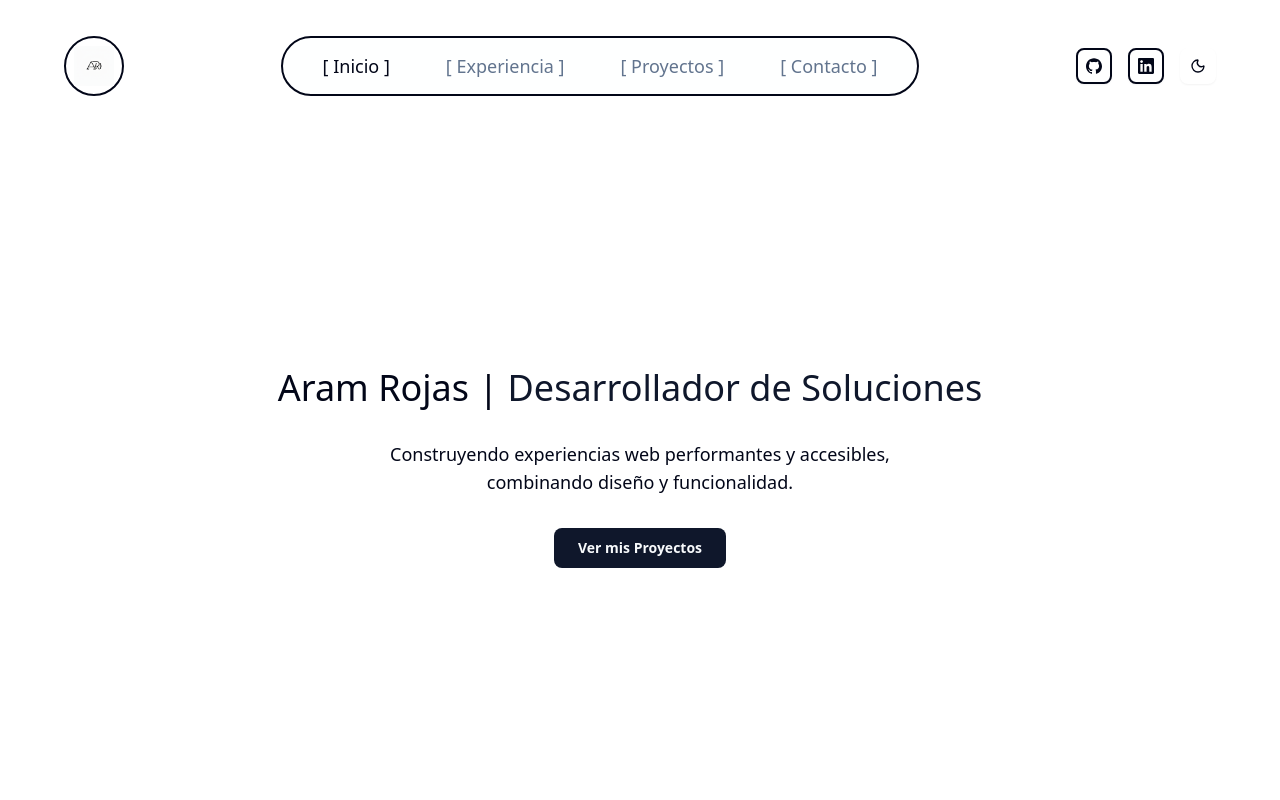
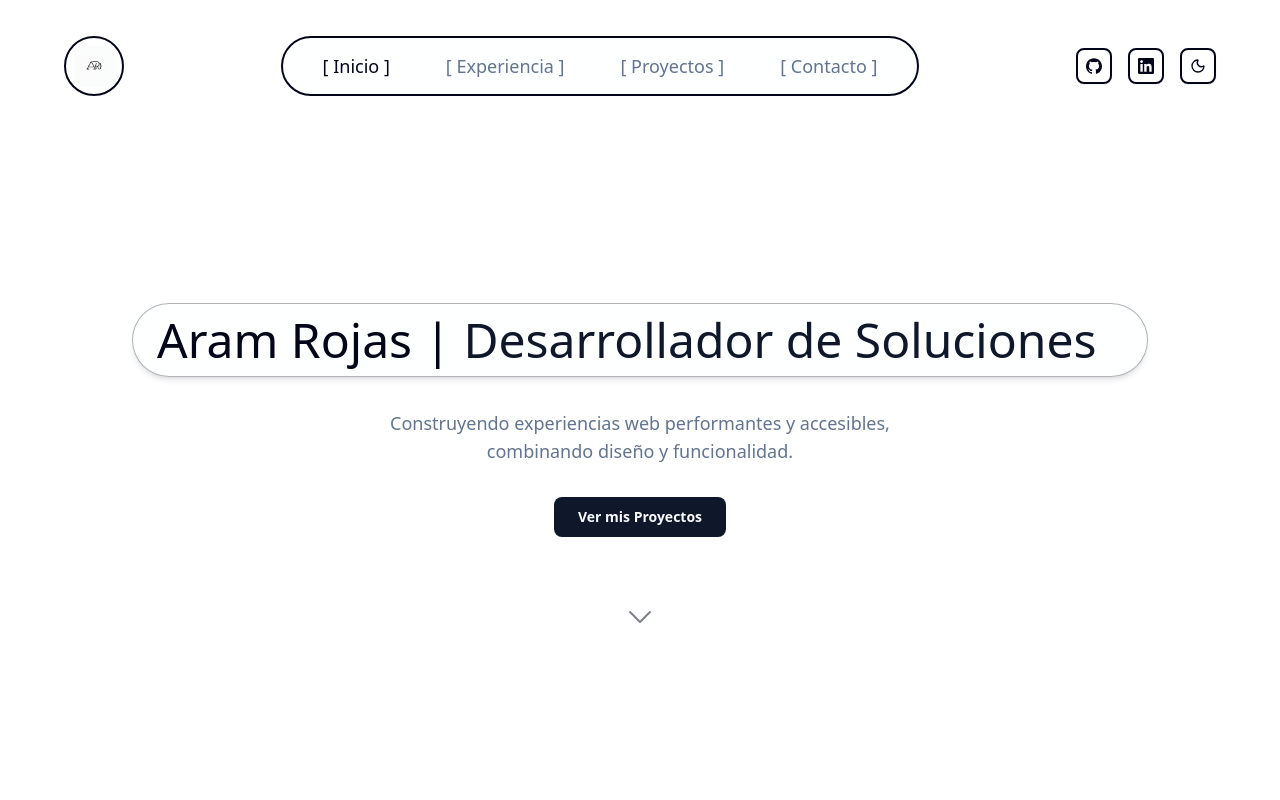
Before and after one commit to aramrojas11/portafolio_aram_rojas, a Next.js app: page / in a window 1280 px wide. Shown: the top 800 px of the page. Built offline with nearby package versions, Linux system fonts and the light colour scheme.

Commit message:
Solucionando MouseFollower y Variants

```diff
--- a/app/globals.css
+++ b/app/globals.css
@@ -114,12 +114,37 @@
 
 @layer base {
   * {
-    @apply border-border outline-ring/50;
+    @apply scroll-smooth;
   }
   body {
     @apply bg-background text-foreground;
   }
   html {
-    @apply scroll-smooth;
+    scrollbar-width: none; /* 'none' oculta completamente el scrollbar */
+  }
+  /* Estilos para el MouseFollower */
+  .mouse-follower {
+    /* ---- INICIO DE CAMBIOS ---- */
+    /* Base en la esquina superior izquierda */
+    left: 0;
+    top: 0;
+    /* El tamaño (width/height) se define en MouseFollower.tsx */
+    /* El transform se define en MouseFollower.tsx */
+    /* ---- FIN DE CAMBIOS ---- */
+
+    background-color: theme('colors.primary');
+    border-radius: 50%;
+    box-shadow: 0 0 10px rgba(theme('colors.primary'), 0.5);
+    mix-blend-mode: exclusion;
+
+    /* Esta transición es para cuando cambias su tamaño (ej. al hacer hover) */
+    transition: width 0.3s ease, height 0.3s ease, background-color 0.3s ease;
+  }
+
+  /* Opcional: Agrandar el cursor cuando esté sobre enlaces o botones */
+  a:hover + .mouse-follower,
+  button:hover + .mouse-follower {
+    width: 40px;
+    height: 40px;
   }
 }
--- a/app/page.tsx
+++ b/app/page.tsx
@@ -1,6 +1,7 @@
 // app/page.tsx
 import { Header } from '@/components/Header';
 import { HeroContent } from '@/components/HeroContent';
+import { MouseFollower } from '@/components/MouseFollower'; // <-- IMPORTAR
 // import { Experience } from '@/components/Experience';
 
 export default function Home() {
@@ -63,6 +64,7 @@ export default function Home() {
 
         </div>
       </main>
+      <MouseFollower />
     </div>
   );
 }
--- a/components/HeroContent.tsx
+++ b/components/HeroContent.tsx
@@ -1,52 +1,100 @@
 // app/components/HeroContent.tsx
 'use client';
 
-import { motion } from 'framer-motion';
+import { motion, Variants } from 'framer-motion';
 import { Button } from './ui/button';
 import Link from 'next/link';
-import { TypeAnimation } from 'react-type-animation'; // <-- 1. IMPORTAR
+import { TypeAnimation } from 'react-type-animation';
+
+// Variantes de animación para Framer Motion
+const containerVariants: Variants = {
+  hidden: { opacity: 0 },
+  visible: {
+    opacity: 1,
+    transition: {
+      staggerChildren: 0.2, // Retraso entre la animación de los hijos
+    },
+  },
+};
+
+const itemVariants : Variants = {
+  hidden: { opacity: 0, y: 20 },
+  visible: { opacity: 1, y: 0, transition: { duration: 0.6, ease: 'easeOut' } },
+};
 
 export function HeroContent() {
   return (
-    // Contenedor de Framer Motion para la animación de entrada
     <motion.div
-      className="flex flex-col items-center"
-      initial={{ opacity: 0, y: 20 }} // Estado inicial: invisible y 20px abajo
-      animate={{ opacity: 1, y: 0 }}   // Estado final: visible y en posición
-      transition={{ duration: 0.8, ease: 'easeInOut' }} // Duración y tipo de animación
+      className="flex flex-col items-center text-center px-4" // Añadimos text-center y px-4
+      variants={containerVariants} // Usamos las variantes del contenedor
+      initial="hidden"
+      animate="visible"
     >
-      {/* ---- INICIO DE CAMBIOS ---- */}
-        <h1 className="text-center text-2xl font-medium sm:text-3xl md:text-4xl font-heading">
+      {/* Título Principal y Animación de Texto */}
+      <motion.div
+        className="rounded-full border border-foreground/30 bg-background/50 px-6 py-3 shadow-md backdrop-blur-sm"
+        variants={itemVariants} // Animamos el div del título
+      >
+        <h1 className="text-2xl font-medium sm:text-3xl md:text-4xl lg:text-5xl font-heading text-foreground"> {/* Aseguramos el color */}
           Aram Rojas | {' '}
           <TypeAnimation
             sequence={[
               'Software Engineer',
-              2000, // Pausa de 2 segundos
+              2000,
               'Desarrollador de Soluciones',
-              2000, // Pausa de 2 segundos
+              2000,
               'Frontend Developer',
               2000,
-              // Puedes añadir más frases aquí
             ]}
             wrapper="span"
-            speed={50} // Velocidad de escritura
-            repeat={Infinity} // Repetir infinitamente
-            className="text-primary" // Opcional: para darle un color diferente
+            speed={50}
+            repeat={Infinity}
+            className="text-primary inline-block" // Añadimos inline-block para que ocupe espacio
           />
         </h1>
-        {/* ---- FIN DE CAMBIOS ---- */}
+      </motion.div>
 
-      {/* Subtítulo y CTA (Mejoras) */}
-      <p className="mt-8 max-w-xl text-center text-lg text-white-muted-foreground">
+      {/* Subtítulo */}
+      <motion.p
+        className="mt-8 max-w-xl text-lg text-muted-foreground" // Usamos muted-foreground para consistencia
+        variants={itemVariants} // Animamos el párrafo
+      >
         Construyendo experiencias web performantes y accesibles,
         combinando diseño y funcionalidad.
-      </p>
+      </motion.p>
 
-      <Button asChild size="lg" className="mt-8 font-semibold">
-        <Link href="#proyectos">
-          Ver mis Proyectos
+      {/* CTA Button */}
+      <motion.div
+        variants={itemVariants} // Animamos el botón
+      >
+        <Button asChild size="lg" className="mt-8 font-semibold">
+          <Link href="#proyectos">
+            Ver mis Proyectos
+          </Link>
+        </Button>
+      </motion.div>
+
+      {/* Flecha de "Scroll Down" (Opcional, pero añade dinamismo) */}
+      <motion.div
+        className="mt-16 text-foreground/50 hover:text-foreground transition-colors duration-300"
+        variants={itemVariants}
+        // Animación para que la flecha rebote
+        animate={{ y: [0, -10, 0] }}
+        transition={{ duration: 1.5, repeat: Infinity, ease: 'easeInOut', delay: 2 }}
+      >
+        <Link href="#experiencia" aria-label="Desplazarse a la sección de experiencia">
+          <svg
+            xmlns="http://www.w3.org/2000/svg"
+            fill="none"
+            viewBox="0 0 24 24"
+            strokeWidth={1.5}
+            stroke="currentColor"
+            className="w-8 h-8 mx-auto"
+          >
+            <path strokeLinecap="round" strokeLinejoin="round" d="M19.5 8.25l-7.5 7.5-7.5-7.5" />
+          </svg>
         </Link>
-      </Button>
+      </motion.div>
     </motion.div>
   );
 }
--- /dev/null
+++ b/components/MouseFollower.tsx
@@ -0,0 +1,51 @@
+// app/components/MouseFollower.tsx
+'use client';
+
+import React, { useEffect, useState } from 'react';
+import { motion } from 'framer-motion';
+
+// Definimos el tamaño aquí para que sea fácil de cambiar
+const FOLLOWER_SIZE = 20;
+
+export function MouseFollower() {
+  const [position, setPosition] = useState({ x: 0, y: 0 });
+
+  useEffect(() => {
+    const handleMouseMove = (event: MouseEvent) => {
+      setPosition({ x: event.clientX, y: event.clientY });
+    };
+    window.addEventListener('mousemove', handleMouseMove);
+    return () => {
+      window.removeEventListener('mousemove', handleMouseMove);
+    };
+  }, []);
+
+  return (
+    <motion.div
+      className="mouse-follower"
+      style={{
+        // Limpiamos los estilos de posicionamiento de aquí
+        pointerEvents: 'none',
+        zIndex: 9999,
+        // Añadimos el tamaño desde nuestra constante
+        width: FOLLOWER_SIZE,
+        height: FOLLOWER_SIZE,
+      }}
+      // ---- INICIO DE CAMBIOS ----
+      // Centramos el círculo restando la mitad de su tamaño
+      animate={{
+        x: position.x - FOLLOWER_SIZE / 2,
+        y: position.y - FOLLOWER_SIZE / 2,
+      }}
+      // Ajustamos la transición para que sea más reactiva (menos "masa")
+      transition={{
+        type: 'spring',
+        mass: 0.05, // Más ligero
+        stiffness: 200, // Más rápido
+        damping: 10, // Menos rebote
+        delay: 0,
+      }}
+      // ---- FIN DE CAMBIOS ----
+    />
+  );
+}
--- a/components/ThemeToggle.tsx
+++ b/components/ThemeToggle.tsx
@@ -27,7 +27,7 @@ export function ThemeToggle() {
     <Button
       variant="outline"
       size="icon"
-      className="w-9 h-9 border-2 border-white" // Tamaño de ícono estándar
+      className="w-9 h-9 border-2 border-foreground" // Tamaño de ícono estándar
       onClick={() => setTheme(isDark? 'light' : 'dark')}
       aria-label={isDark? 'Activar modo claro' : 'Activar modo oscuro'}
     >
```
